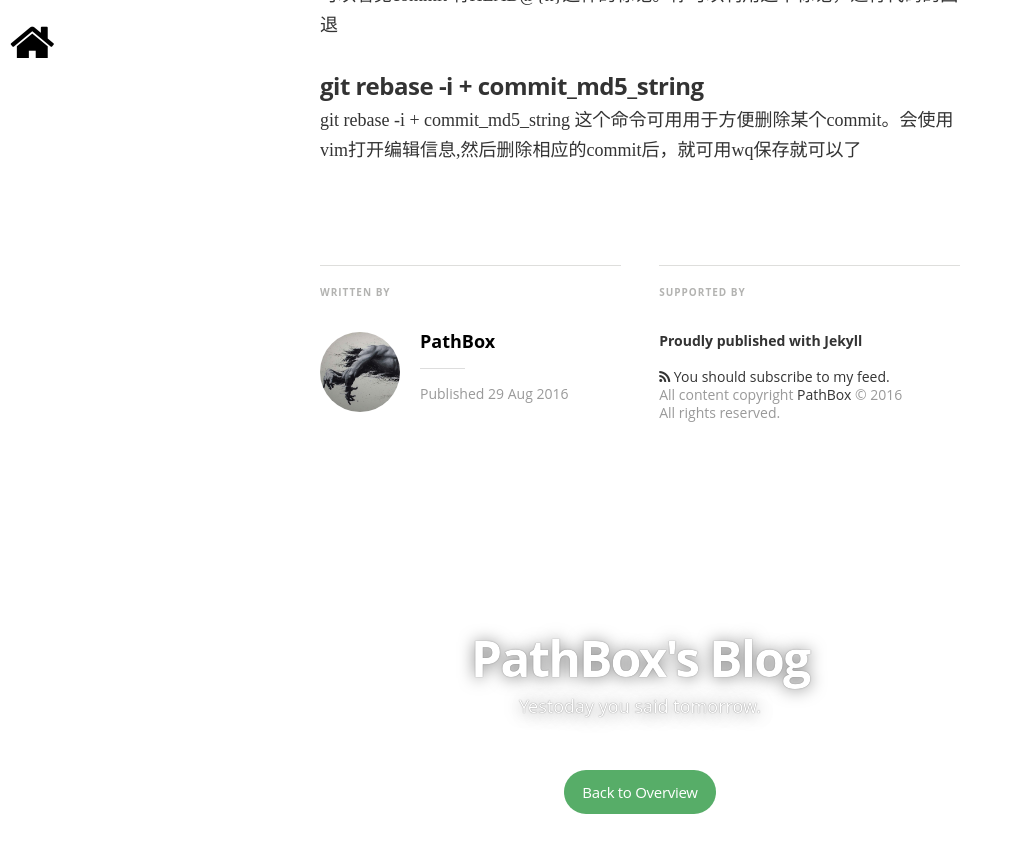
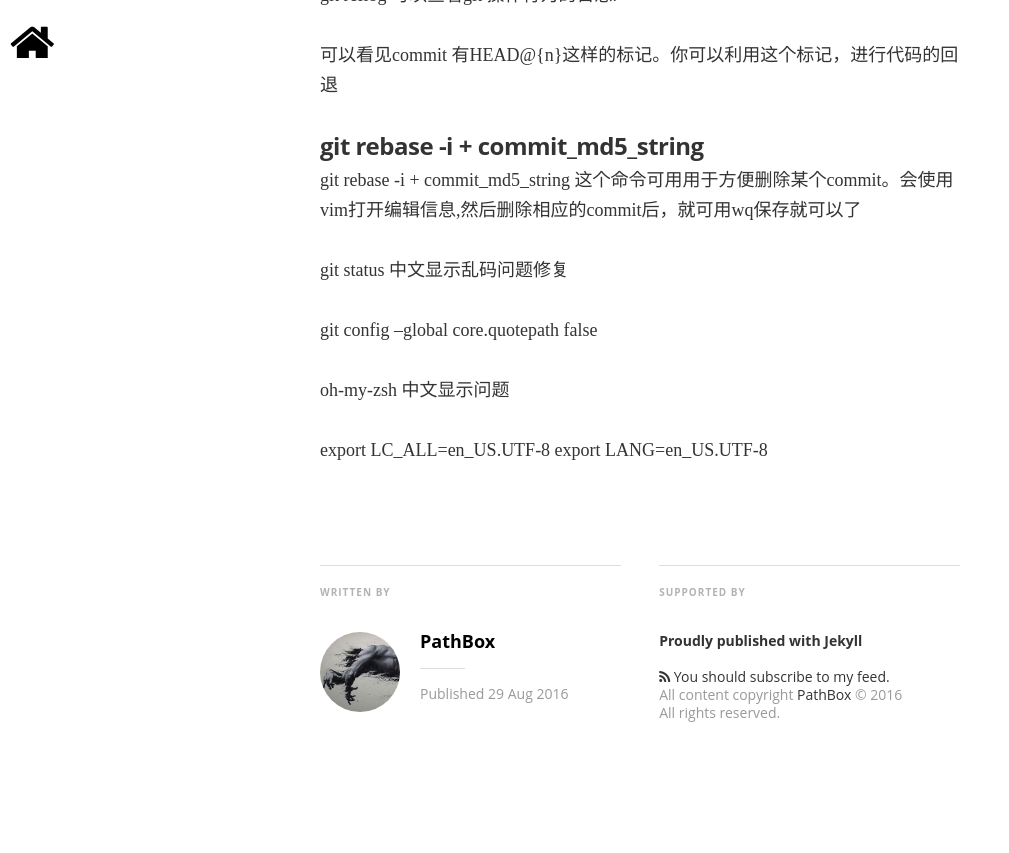
Before and after one commit to pathbox/pathbox.github.io, a Jekyll site: the page built from _posts/2016-08-29-seek-the-amazing-git.md, in a window 1280 px wide and 900 px high, scrolled down 3016 px. Shown: the top 853 px of the window, without its empty margins (0-1009 px from the left). Built offline with Jekyll 4.4.1, drawn with Linux system fonts in a browser that asks for light colours; nearby versions of some CDN libraries; some web fonts are replaced; comment, search, counter and statistics services are not loaded; some of the changed text lies outside the part shown.

Commit message:
add some to git

```diff
--- a/_posts/2016-08-29-seek-the-amazing-git.md
+++ b/_posts/2016-08-29-seek-the-amazing-git.md
@@ -24,7 +24,9 @@
 
 tig show
 
-tig week develop 可以比较两个分支间的差异和分支情况
+tig week develop 可以比较两个分支间的git flow情况
+
+或者 tig HEAD develop 比较当前分支和develop分支的git flow情况
 
 ##### git merge rebase cherry-pick
 
@@ -59,3 +61,12 @@
 
 ##### git rebase -i + commit_md5_string
 git rebase -i + commit_md5_string 这个命令可用用于方便删除某个commit。会使用vim打开编辑信息,然后删除相应的commit后，就可用wq保存就可以了
+
+git status 中文显示乱码问题修复
+
+git config --global core.quotepath false
+
+oh-my-zsh 中文显示问题
+
+export LC_ALL=en_US.UTF-8
+export LANG=en_US.UTF-8
```
